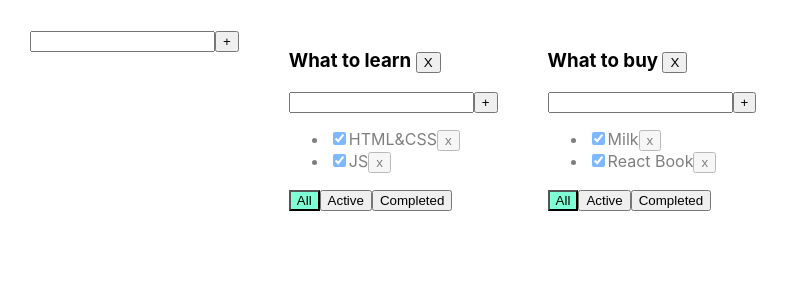
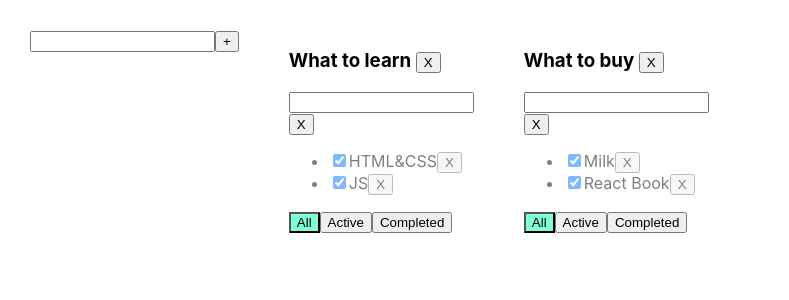
Before and after one commit to tes7a/todo-list, a React (Create React App) app: page / in a window 1280 px wide. Shown: the top 300 px of the page, without its empty margins (0-789 px from the left). Built offline with nearby package versions, Linux system fonts and the light colour scheme.

Commit message:
add new comp SingleInput

```diff
--- a/src/Todolist.tsx
+++ b/src/Todolist.tsx
@@ -3,6 +3,7 @@ import {FilterValuesType} from './App';
 import {AddItemForm} from "./Component/AddItemForm";
 import {EditableSpan} from './Component/EditableSpan';
 import {Button} from "./Component/Button";
+import {SingleInput} from "./Component/SingleInput";
 
 export type TaskType = {
     id: string
@@ -24,53 +25,70 @@ type PropsType = {
     filter: FilterValuesType
 }
 
-// let tasklistTitle = tasks[todolistId];
-// tasks[todolistId] = tasklistTitle.map(m=> m.id === id ? {...m, title: newTitle} : m)
-// setTasks({...tasks} )
 
-export function Todolist(props: PropsType) {
-    const removeTodolist = () => props.removeTodolist(props.id)
-    const changeTitleTodolist = (newTitle: string) => props.changeTitleTodolist(props.id, newTitle)
-    const onAllClickHandler = () => props.changeFilter("all", props.id);
-    const onActiveClickHandler = () => props.changeFilter("active", props.id);
-    const onCompletedClickHandler = () => props.changeFilter("completed", props.id);
-    const addTask = (title: string) => {
-        props.addTask(title, props.id)
+export function Todolist({id, changeFilter, filter, tasks, ...props}: PropsType) {
+    let [title, setTitle] = useState("");
+    let [error, setError] = useState<string | null>(null);
+
+    const removeTodolist = () => props.removeTodolist(id)
+    const changeTitleTodolist = (newTitle: string) => props.changeTitleTodolist(id, newTitle)
+    const allFilterHandler = (value: FilterValuesType) => {
+        changeFilter(value, id)
+    }
+    // const addTask = (title: string) => {
+    //     props.addTask(title, id)
+    // }
+    const callBackHandlerInput = () => {
+        if (title.trim() !== "") {
+            return props.addTask(title.trim(), id)
+        }
+        setError("Error!")
+    }
+    const onChangeError = (title: string) => {
+        setTitle(title)
+        setError("")
     }
 
     return <div>
-        <h3> <EditableSpan title={props.title} onChange={changeTitleTodolist}/> <Button callBack={removeTodolist}/>
+        <h3><EditableSpan title={props.title} onChange={changeTitleTodolist}/> <Button callBack={removeTodolist}/>
         </h3>
-        <AddItemForm addItem={addTask}/>
+        {/*<AddItemForm addItem={addTask}/>*/}
+        <div>
+            {/*<Input todolistID={todolistID} callBack={props.addTask}/>*/}
+            <SingleInput title={title} setTitle={onChangeError} callBack={callBackHandlerInput}
+                         todolistID={id}/>
+            {error && <div className="error-message">{error}</div>}
+            <Button callBack={callBackHandlerInput}/>
+        </div>
         <ul>
             {
-                props.tasks.map(t => {
-                    const onClickHandler = () => props.removeTask(t.id, props.id)
+                tasks.map(t => {
+                    const onClickHandler = () => props.removeTask(t.id, id)
                     const onChangeStatusHandler = (e: ChangeEvent<HTMLInputElement>) => {
                         let newIsDoneValue = e.currentTarget.checked;
-                        props.changeTaskStatus(t.id, newIsDoneValue, props.id);
+                        props.changeTaskStatus(t.id, newIsDoneValue, id);
                     }
                     const onChangeHandler = (newValue: string) => {
-                        props.changeTaskTitle(t.id, newValue, props.id);
+                        props.changeTaskTitle(t.id, newValue, id);
                     }
 
                     return <li key={t.id} className={t.isDone ? "is-done" : ""}>
                         <input type="checkbox" onChange={onChangeStatusHandler} checked={t.isDone}/>
                         <EditableSpan title={t.title} onChange={onChangeHandler}/>
-                        <button onClick={onClickHandler}>x</button>
+                        <Button callBack={onClickHandler}/>
                     </li>
                 })
             }
         </ul>
         <div>
-            <button className={props.filter === 'all' ? "active-filter" : ""}
-                    onClick={onAllClickHandler}>All
+            <button className={filter === 'all' ? "active-filter" : ""}
+                    onClick={() => allFilterHandler('all')}>All
             </button>
-            <button className={props.filter === 'active' ? "active-filter" : ""}
-                    onClick={onActiveClickHandler}>Active
+            <button className={filter === 'active' ? "active-filter" : ""}
+                    onClick={() => allFilterHandler('active')}>Active
             </button>
-            <button className={props.filter === 'completed' ? "active-filter" : ""}
-                    onClick={onCompletedClickHandler}>Completed
+            <button className={filter === 'completed' ? "active-filter" : ""}
+                    onClick={() => allFilterHandler('completed')}>Completed
             </button>
         </div>
     </div>
```
